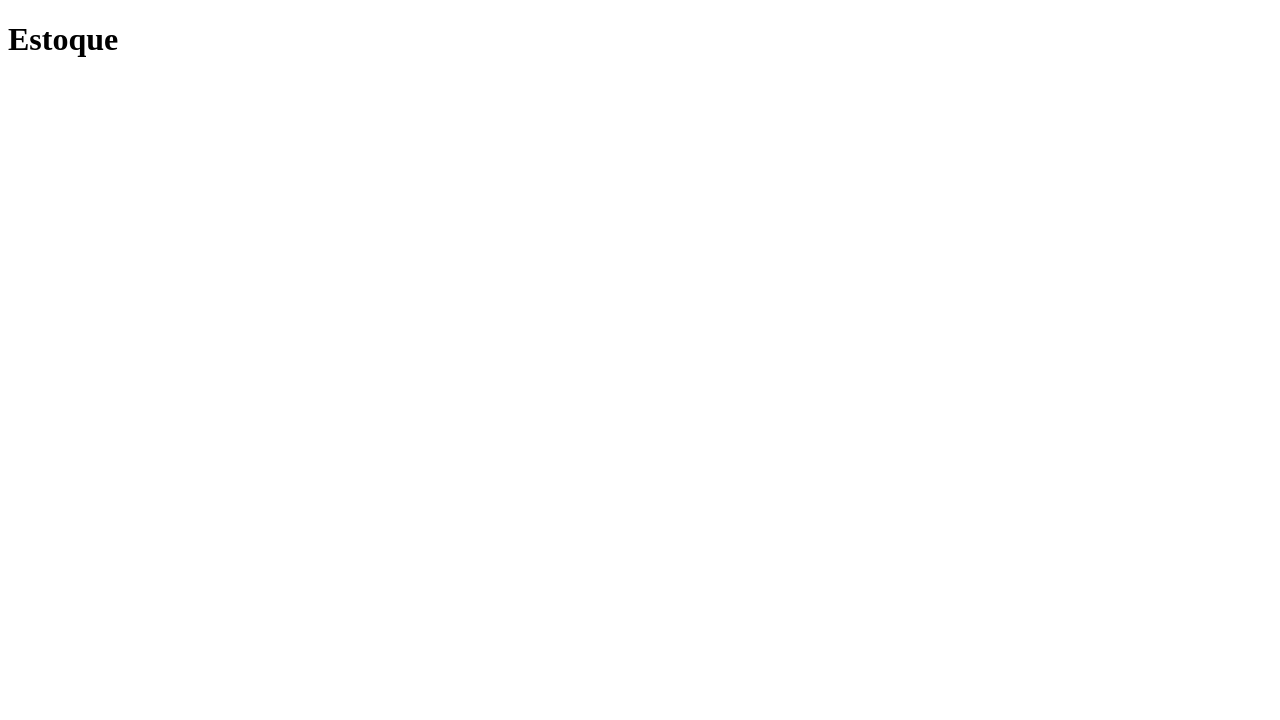
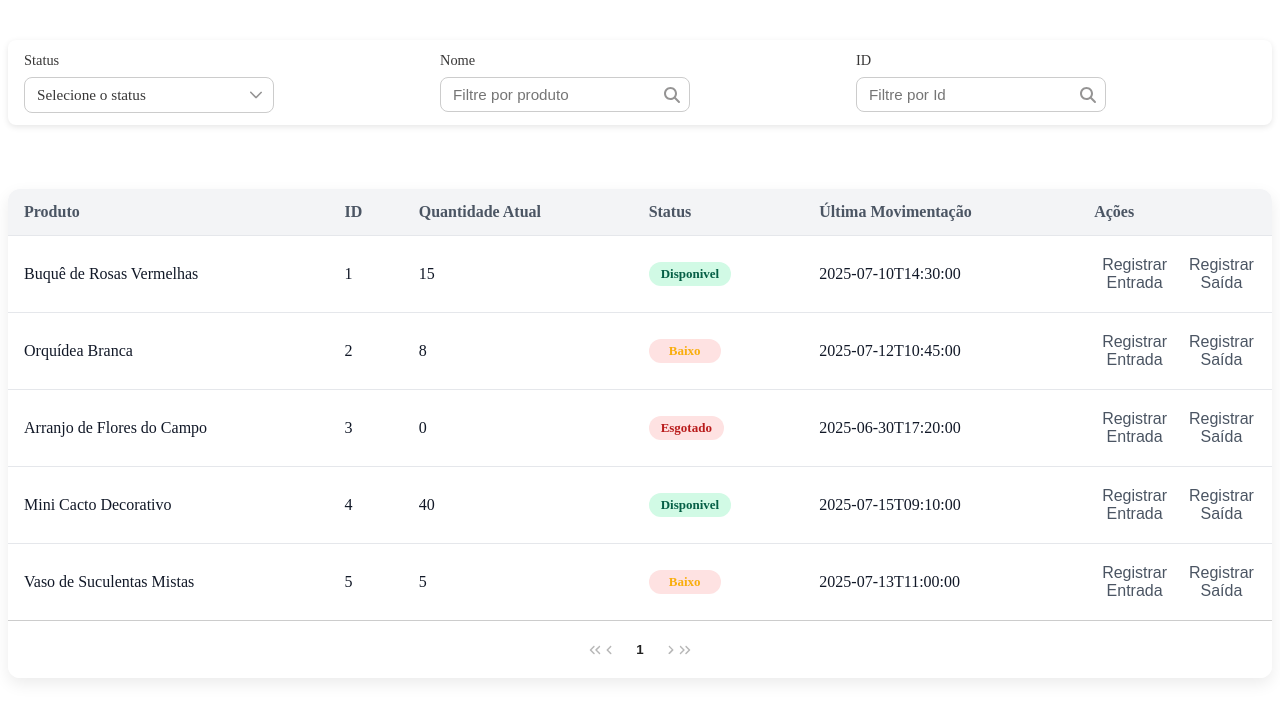
Before and after one commit to fronzavini/Projeto2025, a Next.js app in the folder frontend/: page /Estoque in a window 1280 px wide. Shown: the top 720 px of the page. Built offline with nearby package versions, Linux system fonts and the light colour scheme.

Commit message:
Página de estoque

```diff
--- /dev/null
+++ b/frontend/src/components/EntradaEstoque.tsx
@@ -0,0 +1,52 @@
+import styles from "../styles/Estoque.module.css";
+
+type SaidaEstoqueProps = {
+  onClose: () => void;
+  estoqueId: string;
+};
+
+export default function EntradaEstoque({
+  onClose,
+  estoqueId,
+}: SaidaEstoqueProps) {
+  return (
+    <div className={styles.overlay}>
+      <div className={styles.popupContent}>
+        <div className={styles.container}>
+          <div className={styles.header}>
+            <h2 className={styles.headerTitle}>Produto #{estoqueId}</h2>
+            <p className={styles.subtitulo}>Ajustar quantidade</p>
+          </div>
+
+          <label htmlFor="saida" className={styles.label}>
+            Quantidade de entrada
+          </label>
+          <input
+            className={styles.input}
+            id="saida"
+            name="saida"
+            type="text"
+            defaultValue="1"
+          />
+
+          <div className={styles.botoes}>
+            <button
+              className={styles.botaoCancelar}
+              type="button"
+              onClick={onClose}
+            >
+              Cancelar
+            </button>
+            <button
+              type="button"
+              className={styles.botaoEstoque}
+              onClick={onClose}
+            >
+              Registrar entrada
+            </button>
+          </div>
+        </div>
+      </div>
+    </div>
+  );
+}
--- /dev/null
+++ b/frontend/src/components/SaidaEstoque.tsx
@@ -0,0 +1,52 @@
+import styles from "../styles/Estoque.module.css";
+
+type SaidaEstoqueProps = {
+  onClose: () => void;
+  estoqueId: string;
+};
+
+export default function SaidaEstoque({
+  onClose,
+  estoqueId,
+}: SaidaEstoqueProps) {
+  return (
+    <div className={styles.overlay}>
+      <div className={styles.popupContent}>
+        <div className={styles.container}>
+          <div className={styles.header}>
+            <h2 className={styles.headerTitle}>Produto #{estoqueId}</h2>
+            <p className={styles.subtitulo}>Ajustar quantidade</p>
+          </div>
+
+          <label htmlFor="saida" className={styles.label}>
+            Quantidade de saída
+          </label>
+          <input
+            className={styles.input}
+            id="saida"
+            name="saida"
+            type="text"
+            defaultValue="1"
+          />
+
+          <div className={styles.botoes}>
+            <button
+              className={styles.botaoCancelar}
+              type="button"
+              onClick={onClose}
+            >
+              Cancelar
+            </button>
+            <button
+              type="button"
+              className={styles.botaoEstoque}
+              onClick={onClose}
+            >
+              Registrar saída
+            </button>
+          </div>
+        </div>
+      </div>
+    </div>
+  );
+}
--- /dev/null
+++ b/frontend/src/components/TabelaEstoque.tsx
@@ -0,0 +1,188 @@
+import styles from "../styles/tabelas.module.css";
+
+import { Filtros } from "./Filtros";
+import { FiltroDropdown } from "./FiltrosDropdown";
+import type { Opcao } from "./FiltrosDropdown";
+
+import { useState } from "react";
+import { DataTable } from "primereact/datatable";
+import { Column } from "primereact/column";
+
+import { Button } from "primereact/button";
+import SaidaEstoque from "./SaidaEstoque";
+import EntradaEstoque from "./EntradaEstoque";
+
+export default function TabelaEstoque() {
+  const data = [
+    {
+      id: 1,
+      produto: "Buquê de Rosas Vermelhas",
+      quantidade_atual: 15,
+      status: "disponivel",
+      ultima_movimentacao: "2025-07-10T14:30:00",
+    },
+    {
+      id: 2,
+      produto: "Orquídea Branca",
+      quantidade_atual: 8,
+      status: "baixo",
+      ultima_movimentacao: "2025-07-12T10:45:00",
+    },
+    {
+      id: 3,
+      produto: "Arranjo de Flores do Campo",
+      quantidade_atual: 0,
+      status: "esgotado",
+      ultima_movimentacao: "2025-06-30T17:20:00",
+    },
+    {
+      id: 4,
+      produto: "Mini Cacto Decorativo",
+      quantidade_atual: 40,
+      status: "disponivel",
+      ultima_movimentacao: "2025-07-15T09:10:00",
+    },
+    {
+      id: 5,
+      produto: "Vaso de Suculentas Mistas",
+      quantidade_atual: 5,
+      status: "baixo",
+      ultima_movimentacao: "2025-07-13T11:00:00",
+    },
+  ];
+
+  const [filterId, setFilterId] = useState<string>("");
+  const [filterProduto, setFilterProduto] = useState<string>("");
+  const [filterStatus, setFilterStatus] = useState<string>("");
+
+  const opcoes: Opcao[] = [
+    { label: "Disponível", value: "disponivel" },
+    { label: "Baixo", value: "baixo" },
+    { label: "Esgotado", value: "esgotado" },
+  ];
+
+  const filteredData = data.filter((item) => {
+    return (
+      (!filterId || item.id.toString().startsWith(filterId)) &&
+      (!filterProduto ||
+        item.produto.toLowerCase().startsWith(filterProduto.toLowerCase())) &&
+      (!filterStatus || item.status === filterStatus)
+    );
+  });
+
+  const [isModalOpen, setIsModalOpen] = useState(false);
+  const [saidaSelecionado, setSaidaSelecionado] = useState<any | null>(null);
+
+  const [isEntradaModalOpen, setIsEntradaModalOpen] = useState(false);
+  const [entradaSelecionado, setEntradaSelecionado] = useState<any | null>(
+    null
+  );
+
+  const statusTemplate = (rowData: any) => {
+    const status = rowData.status?.toLowerCase() || "indefinido";
+    return (
+      <span className={`${styles["status-badge"]} ${styles[status]}`}>
+        {rowData.status || "Indefinido"}
+      </span>
+    );
+  };
+
+  const actionTemplate = (rowData: any) => {
+    return (
+      <div className={styles.acoes}>
+        <Button
+          className={styles.acaoBotao}
+          onClick={(e) => {
+            e.stopPropagation();
+            setEntradaSelecionado(rowData);
+            setIsEntradaModalOpen(true);
+          }}
+          title="Entrada"
+        >
+          Registrar Entrada
+        </Button>
+
+        <Button
+          className={styles.acaoBotao}
+          onClick={(e) => {
+            e.stopPropagation();
+            setSaidaSelecionado(rowData);
+            setIsModalOpen(true);
+          }}
+          title="Saída"
+        >
+          Registrar Saída
+        </Button>
+      </div>
+    );
+  };
+
+  return (
+    <div>
+      <div className={styles["filters-container"]}>
+        <div className={styles.filtro}>
+          <FiltroDropdown
+            value={filterStatus}
+            onChange={setFilterStatus}
+            options={opcoes}
+            placeholder="Selecione o status"
+            label="Status"
+          />
+        </div>
+
+        <div className={styles.filtro}>
+          <Filtros
+            value={filterProduto}
+            onChange={setFilterProduto}
+            placeholder="Filtre por produto"
+            label="Nome"
+          />
+        </div>
+
+        <div className={styles.filtro}>
+          <Filtros
+            value={filterId}
+            onChange={setFilterId}
+            placeholder="Filtre por Id"
+            label="ID"
+          />
+        </div>
+      </div>
+
+      <div className={styles["custom-table-container"]}>
+        <DataTable value={filteredData} paginator rows={5} showGridlines>
+          <Column field="produto" header="Produto" />
+          <Column field="id" header="ID" />
+          <Column field="quantidade_atual" header="Quantidade Atual" />
+          <Column field="status" header="Status" body={statusTemplate} />
+          <Column field="ultima_movimentacao" header="Última Movimentação" />
+          <Column
+            body={actionTemplate}
+            header="Ações"
+            style={{ width: "150px" }}
+          />
+        </DataTable>
+
+        {isModalOpen && saidaSelecionado && (
+          <SaidaEstoque
+            estoqueId={saidaSelecionado.id.toString()}
+            onClose={() => {
+              setIsModalOpen(false);
+              setSaidaSelecionado(null);
+            }}
+          />
+        )}
+
+        {isEntradaModalOpen && entradaSelecionado && (
+          <EntradaEstoque
+            estoqueId={entradaSelecionado.id.toString()}
+            onClose={() => {
+              setIsEntradaModalOpen(false);
+              setEntradaSelecionado(null);
+            }}
+          />
+        )}
+      </div>
+    </div>
+  );
+}
--- a/frontend/src/pages/Estoque.tsx
+++ b/frontend/src/pages/Estoque.tsx
@@ -1,5 +1,5 @@
-export default function Estoque(){
-    return (
-        <h1>Estoque</h1>
-    );
+import TabelaEstoque from "../components/TabelaEstoque";
+
+export default function Estoque() {
+  return <TabelaEstoque />;
 }
--- /dev/null
+++ b/frontend/src/styles/Estoque.module.css
@@ -0,0 +1,102 @@
+.overlay {
+  position: fixed;
+  top: 0;
+  left: 0;
+  width: 100vw;
+  height: 100vh;
+  background: rgba(0, 0, 0, 0.5);
+  display: flex;
+  justify-content: center;
+  align-items: center;
+  padding: 16px;
+  z-index: 1000;
+  box-sizing: border-box;
+}
+
+.popupOverlay {
+  position: fixed;
+  top: 0;
+  left: 0;
+  width: 100%;
+  height: 100%;
+  background-color: rgba(0, 0, 0, 0.5);
+  display: flex;
+  justify-content: center;
+  align-items: center;
+  z-index: 9999;
+}
+
+.popupContent {
+  background-color: white;
+  padding: 24px;
+  border-radius: 8px;
+  width: 300px;
+  max-width: 90%;
+  box-shadow: 0 2px 10px rgba(0, 0, 0, 0.3);
+  position: relative;
+}
+
+.container {
+  display: flex;
+  flex-direction: column;
+  gap: 1rem;
+}
+
+.headerTitle {
+  margin: 0;
+  font-size: 1.5rem;
+  color: #3c1254;
+  text-align: center;
+}
+
+.subtitulo {
+  margin: 0;
+  font-size: 1rem;
+  color: #545454;
+  text-align: center;
+}
+
+.label {
+  font-weight: 500;
+  color: #383737;
+}
+
+.input {
+  padding: 0.5rem;
+  border-radius: 6px;
+  border: 1px solid #ccc;
+  font-size: 1rem;
+}
+
+.botoes {
+  display: flex;
+  justify-content: space-between;
+  gap: 1rem;
+}
+
+.botaoCancelar {
+  background: transparent;
+  border: none;
+  color: #383737;
+  font-weight: 500;
+  cursor: pointer;
+}
+
+.botaoCancelar:hover {
+  color: #252424;
+}
+
+.botaoEstoque {
+  background-color: #d497f0;
+  border: none;
+  padding: 0.5rem 1rem;
+  color: white;
+  border-radius: 8px;
+  cursor: pointer;
+  transition: background-color 0.2s ease;
+}
+
+.botaoEstoque:hover {
+  background-color: #c78be2;
+  transition: 0.5s;
+}
--- a/frontend/src/styles/tabelas.module.css
+++ b/frontend/src/styles/tabelas.module.css
@@ -66,14 +66,21 @@
   text-transform: capitalize;
 }
 
-.ativo {
+.ativo,
+.disponivel {
   background-color: #d1fae5;
   color: #065f46;
 }
 
-.inativo {
+.inativo,
+.esgotado {
   background-color: #fee2e2;
   color: #b91c1c;
+}
+
+.baixo {
+  background-color: #fee2e2;
+  color: #f8ae0e;
 }
 
 :global(.p-paginator) {
```
Also changed, not shown: frontend/src/components/TabelaProdutos.tsx (+4 -10 lines), frontend/src/pages/Login.tsx (added), 2 other files (tests, documents, lock files or other folders).
